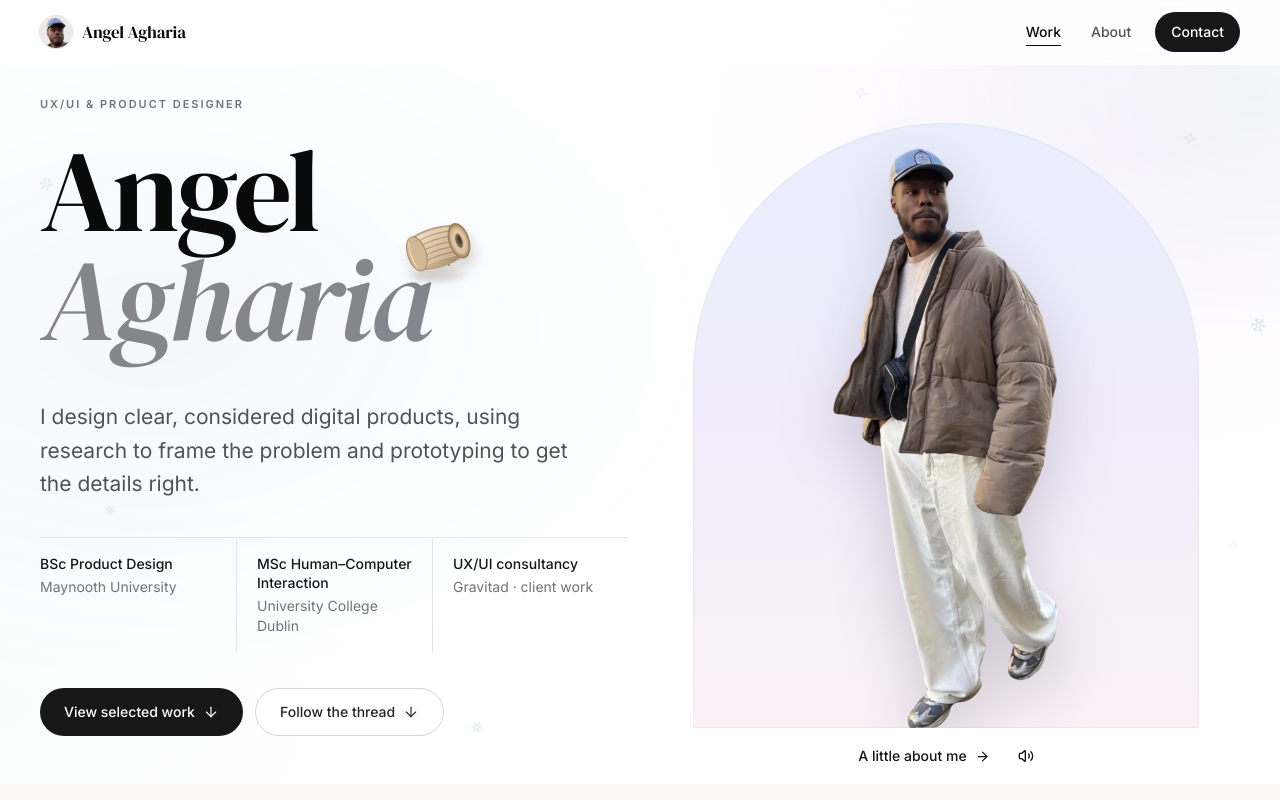
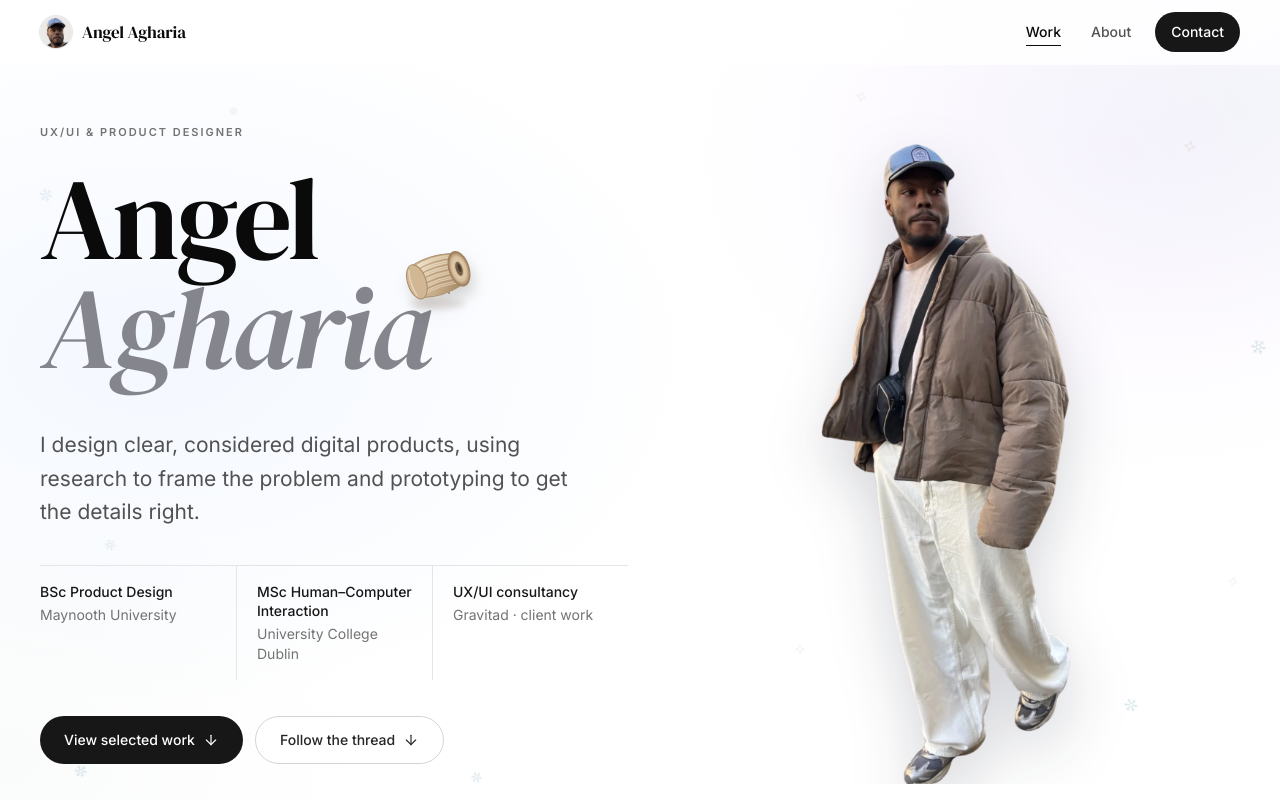
Before and after one commit to angelagharia-cloud/angelagharia-portfolio, a React (Vite) app: page / in a window 1280 px wide. Shown: the top 800 px of the page. Built offline with nearby package versions, Linux system fonts and the light colour scheme.

Commit message:
Enlarge original cutout portrait and remove gradient arch

```diff
--- a/src/app/components/PortraitReveal.tsx
+++ b/src/app/components/PortraitReveal.tsx
@@ -68,12 +68,11 @@ export function PortraitReveal() {
 
   return (
     <>
-      <div ref={stage} id="portrait-stage" className="portrait-stage relative aspect-[5/6] lg:aspect-auto lg:h-[clamp(22rem,calc(100svh_-_11rem),40rem)]" data-side={side}>
-        <div aria-hidden="true" className="absolute inset-x-[7%] top-[3%] bottom-0 rounded-t-full bg-gradient-to-b from-[#e9eefc] via-[#f1ecfb] to-[#fbf0f6] ring-1 ring-inset ring-neutral-900/[0.04]" />
+      <div ref={stage} id="portrait-stage" className="portrait-stage relative aspect-[5/6] sm:aspect-[4/5] lg:aspect-auto lg:h-[clamp(36rem,calc(100svh_-_7rem),48rem)]" data-side={side}>
         {note(previous, -side, true)}
         {note(index, side)}
         <div className="portrait-figure">
-          <Img media={portrait} priority alt="Angel Agharia" sizes="(min-width: 1024px) 18rem, 11rem" className="h-full w-auto max-w-none drop-shadow-[0_24px_30px_rgba(15,23,42,0.18)]" />
+          <Img media={portrait} priority alt="Angel Agharia" sizes="(min-width: 1024px) 32rem, (min-width: 640px) 25rem, 88vw" className="h-full w-auto max-w-none drop-shadow-[0_24px_30px_rgba(15,23,42,0.18)]" />
         </div>
       </div>
       <div className="flex min-h-14 items-center justify-center gap-1">
```
